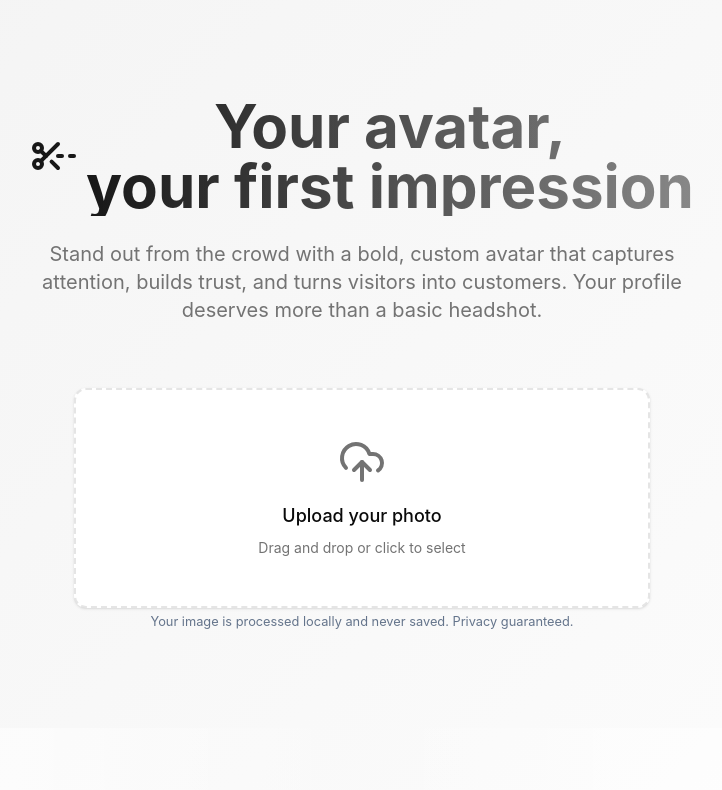
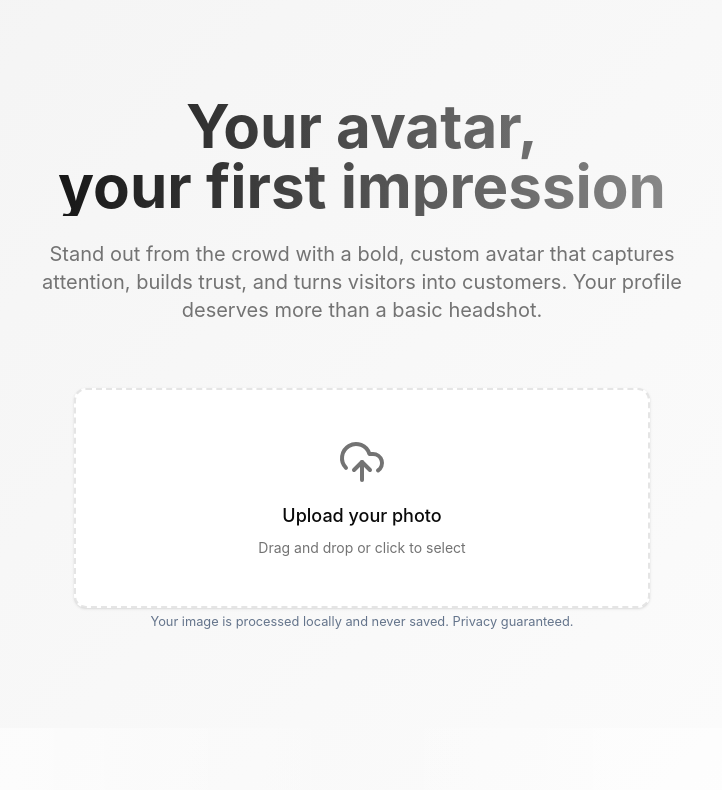
Before and after one commit to thomhdnk/headfloat, a React (Vite) app: page / in a window 1280 px wide. Shown: the top 790 px of the page, without its empty margins (278-1000 px from the left). Built offline with nearby package versions, Linux system fonts and the light colour scheme.

Commit message:
Update App.tsx
removed scissors icon

```diff
--- a/src/App.tsx
+++ b/src/App.tsx
@@ -17,7 +17,6 @@ function App() {
         <div className="relative px-6 py-24 mx-auto max-w-7xl">
           <div className="text-center mb-16">
             <div className="flex items-center justify-center gap-2 mb-6">
-              <ScissorsLineDashed className="w-12 h-12 text-primary" />
               <h1 className="text-6xl font-bold bg-clip-text text-transparent bg-gradient-to-r from-primary to-primary/50">
                 Your avatar,<br /> your first impression
               </h1>
```
